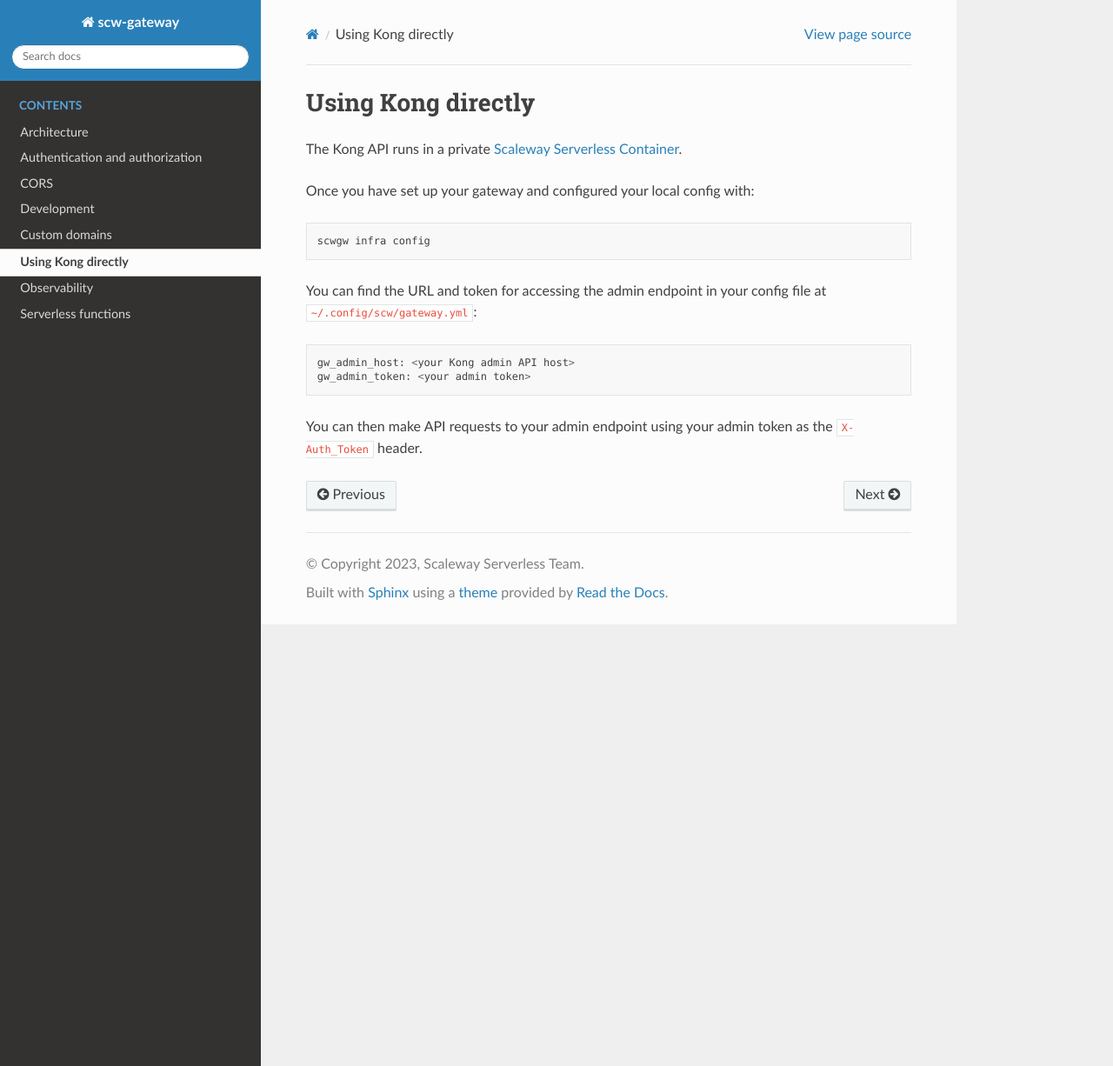
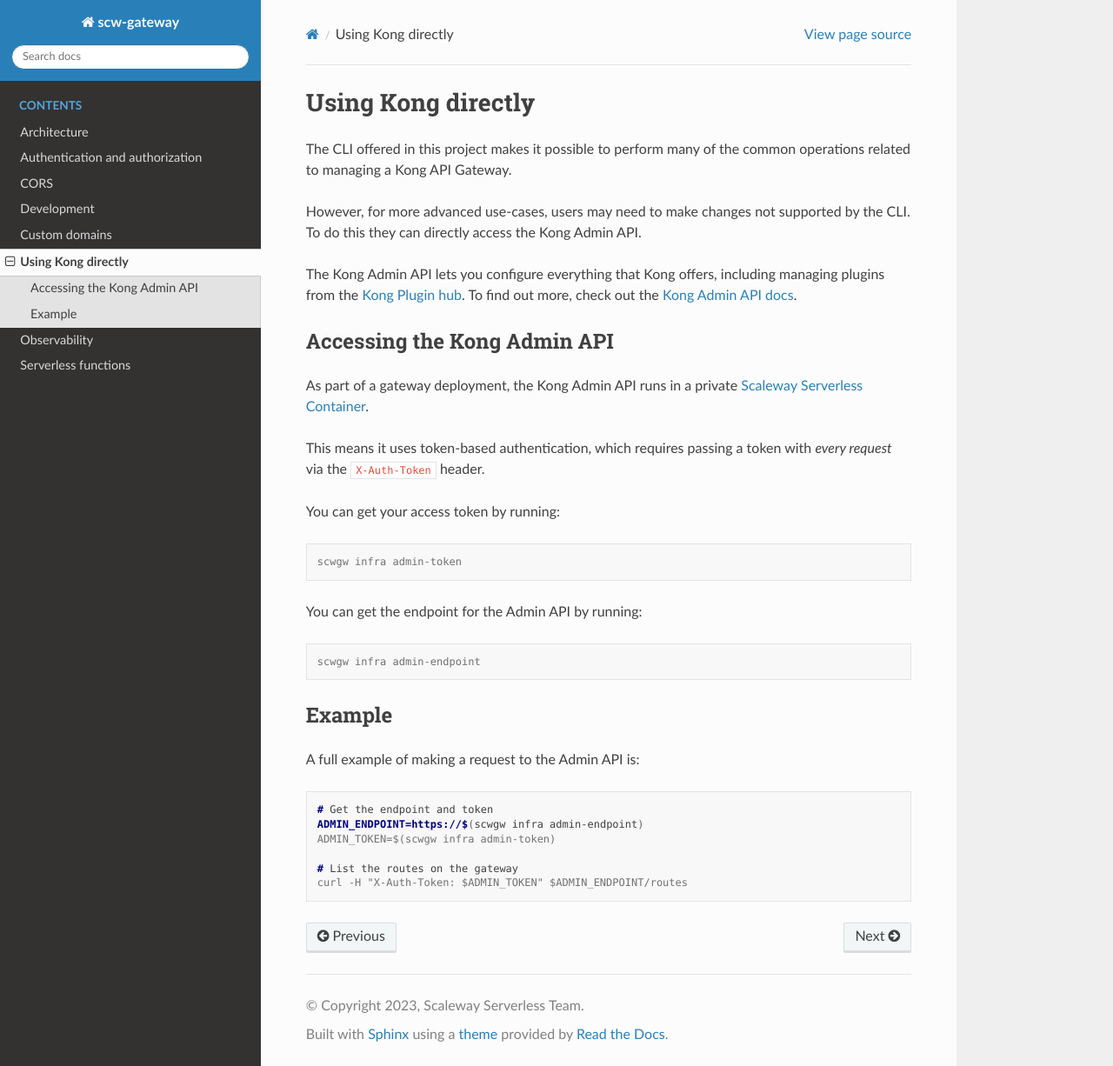
Before and after one commit to scaleway/serverless-gateway, a Sphinx documentation site: the page built from docs/source/kong.md, in a window 1280 px wide and 1226 px high. Shown: the whole window at 87% size. Built offline with Sphinx 7.4.7 and the Read the Docs theme 2.0.0, drawn with Linux system fonts in a browser that asks for light colours.

Commit message:
Improve Kong admin docs (#56)

````diff
--- a/docs/source/kong.md
+++ b/docs/source/kong.md
@@ -1,18 +1,38 @@
 # Using Kong directly
 
-The Kong API runs in a private [Scaleway Serverless Container](https://www.scaleway.com/en/serverless-containers/).
+The CLI offered in this project makes it possible to perform many of the common operations related to managing a Kong API Gateway.
 
-Once you have set up your gateway and configured your local config with:
+However, for more advanced use-cases, users may need to make changes not supported by the CLI. To do this they can directly access the Kong Admin API.
 
-```
-scwgw infra config
+The Kong Admin API lets you configure everything that Kong offers, including managing plugins from the [Kong Plugin hub](https://docs.konghq.com/hub/). To find out more, check out the [Kong Admin API docs](https://docs.konghq.com/gateway/latest/admin-api/).
+
+## Accessing the Kong Admin API
+
+As part of a gateway deployment, the Kong Admin API runs in a private [Scaleway Serverless Container](https://www.scaleway.com/en/serverless-containers/).
+
+This means it uses token-based authentication, which requires passing a token with _every request_ via the `X-Auth-Token` header.
+
+You can get your access token by running:
+
+```console
+scwgw infra admin-token
 ```
 
-You can find the URL and token for accessing the admin endpoint in your config file at `~/.config/scw/gateway.yml`:
+You can get the endpoint for the Admin API by running:
 
-```
-gw_admin_host: <your Kong admin API host>
-gw_admin_token: <your admin token>
+```console
+scwgw infra admin-endpoint
 ```
 
-You can then make API requests to your admin endpoint using your admin token as the `X-Auth_Token` header.
+## Example
+
+A full example of making a request to the Admin API is:
+
+```console
+# Get the endpoint and token
+ADMIN_ENDPOINT=https://$(scwgw infra admin-endpoint)
+ADMIN_TOKEN=$(scwgw infra admin-token)
+
+# List the routes on the gateway
+curl -H "X-Auth-Token: $ADMIN_TOKEN" $ADMIN_ENDPOINT/routes
+```
````
Also changed, not shown: 1 other file.
